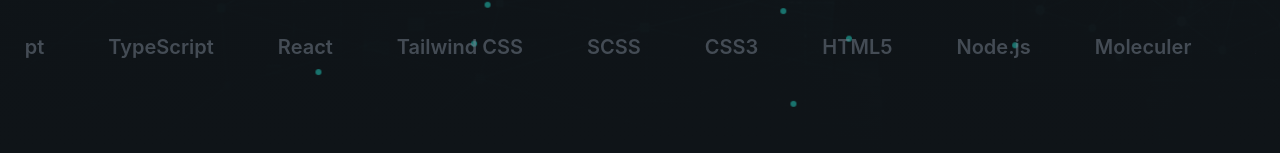
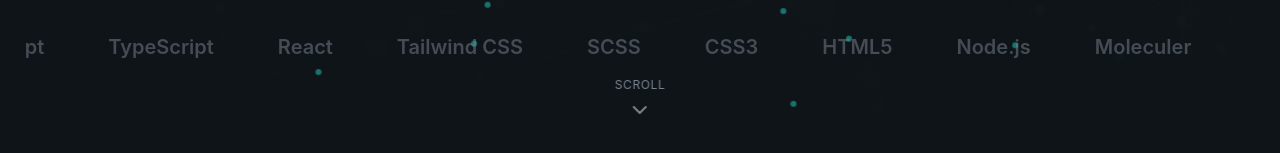
Before and after one commit to Satik37/satik37.github.io, a React (Vite) app: page / in a window 1280 px wide. Shown: the part 993-1146 px from the top of the page. Built offline with nearby package versions, Linux system fonts and the light colour scheme.

Commit message:
implemented hero scroll down

```diff
--- a/src/sections/Hero.jsx
+++ b/src/sections/Hero.jsx
@@ -1,5 +1,5 @@
 import { Button } from '@/components/Button';
-import { MessageSquareCode } from 'lucide-react';
+import { MessageSquareCode, ChevronDown } from 'lucide-react';
 import { FaGithub, FaLinkedin, FaInstagram } from 'react-icons/fa';
 import { AnimatedBorderButton } from '@/components/AnimatedBorderButton';
 
@@ -181,13 +181,28 @@
                         <div className='flex animate-marquee'>
                             {[...skills, ...skills].map((skill, index) => (
                                 <div key={index} className='shrink-0 px-8 py-4'>
-                                    <span className='text-xl font-semibold text-muted-foreground/50 hover:text-primary/70'>{skill}</span>
+                                    <span className='text-xl font-semibold text-muted-foreground/50 hover:text-primary/70 transition-colors'>{skill}</span>
                                 </div>
                             ))}
                         </div>
                     </div>
                 </div>
             </div>
+
+            <div className='absolute bottom-8 left-1/2 -translate-x-1/2
+                animate-fade-in animation-delay-800'>
+                <a
+                    href='#about'
+                    className='flex flex-col items-center gap-2 text-muted-foreground hover:text-primary transition-colors'
+                    title='Scroll down'
+                    aria-label='Scroll down'
+                >
+                    <span className='text-xs uppercase tracking-wider'>
+                        Scroll
+                    </span>
+                    <ChevronDown className='w-6 h-6 animate-bounce'/>
+                </a>
+            </div>
         </section>
     );
 };
```
